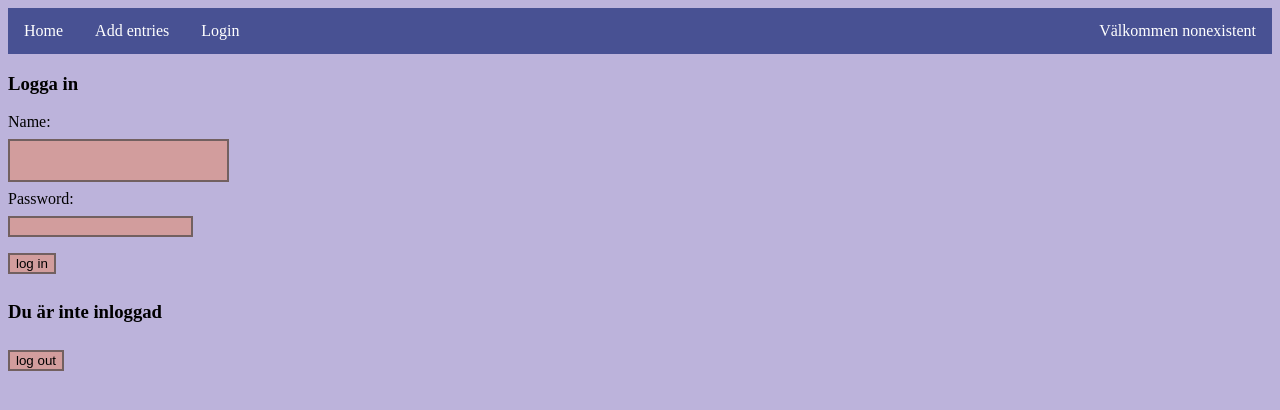
After one commit to ErikLundin98/boared_gamers, a Flask app: page /login in a window 1280 px wide. The commit adds this page. Shown: the top 410 px of the page. Run offline with Flask 3, Linux system fonts and the light colour scheme; parts of the project's set-up code (start-up, migrations or seed data) failed here and were passed over.

Commit message:
Add login auth functionality

```diff
--- a/app/server.py
+++ b/app/server.py
@@ -3,9 +3,16 @@ from flask import (
     render_template,
     request,
 )
+from flask_login.login_manager import LoginManager
+from flask_login import (
+    login_required,
+    login_user,
+    logout_user,
+    current_user,
+)
 from datetime import date
 from pony.flask import Pony
-from pony.orm import select, count, desc
+from pony.orm import select, count
 from app.constants import DATABASE_PATH
 from app.database import (
     db,
@@ -15,6 +22,7 @@ from app.database import (
     SessionResult,
 )
 import base64
+import os
 
 app = Flask(__name__)
 app.config.update(dict(
@@ -23,8 +31,11 @@ app.config.update(dict(
         'provider': 'sqlite',
         'filename': DATABASE_PATH,
         'create_db': True
-    }
+    },
+    SECRET_KEY = os.getenv("PASSWORD"),
 ))
+login_manager = LoginManager(app=app)
+
 db.bind(**app.config["PONY"])
 db.generate_mapping(create_tables=True)
 
@@ -39,6 +50,40 @@ def home():
         title="Board gamers",
         leaderboard=leaderboard,
         upcoming_sessions=upcoming_sessions,
+        user_info=_get_user_info(),
+    )
+
+@login_manager.user_loader
+def load_user(name):
+    return Member.get(name=name)
+
+
+@app.route("/login", methods=["POST", "GET"])
+def login():
+    message = "Du är inte inloggad"
+    if current_user.is_authenticated:
+        message = f"Du är redan inloggad som {current_user.get_id()}"
+
+    if request.method == "POST":
+        password = request.form.get('password')
+        name = request.form.get('name')
+        member = Member.get(name=name)
+        if member and password is not None and password == app.config["SECRET_KEY"]:
+            login_user(member, remember=True)
+            message = "Du är nu inloggad"
+        else:
+            message = "Felaktigt användarnamn/lösenord"
+
+    return render_template(
+        "login.html", message=message, user_info=_get_user_info(),
+    )
+
+@app.route("/logout", methods=["POST"])
+@login_required
+def logout():
+    logout_user()
+    return render_template(
+        "login.html", message="Du är nu utloggad", user_info=_get_user_info(),
     )
 
 @app.route("/input")
@@ -59,9 +104,11 @@ def input_page():
         games=games,
         members=members,
         sessions=sessions,
+        user_info=_get_user_info(),
     )
 
 @app.route("/input/member", methods=["POST"])
+@login_required
 def add_member():
     name = request.form.get('name')
     join_date = request.form.get('join_date')
@@ -74,6 +121,7 @@ def add_member():
     return input_page()
 
 @app.route("/input/game", methods=["POST"])
+@login_required
 def add_game():
     game = request.form.get('game')
     type = request.form.get('type')
@@ -81,6 +129,7 @@ def add_game():
     return input_page()
 
 @app.route("/input/session", methods=["POST"])
+@login_required
 def add_session():
     game = request.form.get('game')
     date = request.form.get('date')
@@ -91,6 +140,7 @@ def add_session():
 
 
 @app.route("/input/session_result", methods=["POST"])
+@login_required
 def add_session_result():
     session = request.form.get('session')
     member = request.form.get('member')
@@ -142,3 +192,7 @@ def _get_upcoming_sessions():
     ]
     print(upcoming_sessions)
     return upcoming_sessions
+
+def _get_user_info():
+    """Get user welcome message"""
+    return current_user.get_id() or "nonexistent"
--- a/app/static/style.css
+++ b/app/static/style.css
@@ -22,11 +22,7 @@ tr:hover {background-color: #726060;}
     background-color: #485193;
 }
 
-.navbar li {
-    float: left;
-}
-
-.navbar li a {
+.navbar li a, .navbar-right {
     display: block;
     color: white;
     text-align: center;
@@ -37,6 +33,13 @@ tr:hover {background-color: #726060;}
 /* Change the link color to #111 (black) on hover */
 .navbar li a:hover {
     background-color: #111;
+}
+
+.navbar-right {
+    float: right;
+}
+.navbar-left {
+    float: left;
 }
 
 input, select {
--- a/app/templates/base.html
+++ b/app/templates/base.html
@@ -11,8 +11,10 @@
 <body>
     <nav class="navbar">
         <ul class="nav-links">
-            <li><a href="/">Home</a></li>
-            <li><a href="/input">Add entries</a></li>
+            <li class="navbar-left"><a href="/">Home</a></li>
+            <li class="navbar-left"><a href="/input">Add entries</a></li>
+            <li class="navbar-left"><a href="/login">Login</a></li>
+            <li class="navbar-right">Välkommen {{user_info}}</li>
         </ul>
     </nav>
     {% block main_content %}
--- /dev/null
+++ b/app/templates/login.html
@@ -0,0 +1,22 @@
+{# templates/login.html #}
+
+{% extends "base.html" %}
+
+{% block main_content %}
+<h3>Logga in</h3>
+
+<form action="/login" enctype="multipart/form-data" method="post">
+    <label for="name">Name:</label><br>
+    <input type="text" id="name" name="name"><br>
+    <label for="password">Password:</label><br>
+    <input type="password" id="password" name="password"><br>
+    <input type="submit" value="log in">
+</form>
+
+<h3>{{message}}</h3>
+
+<form action="/logout"method="post">
+    <input type="submit" value="log out">
+</form>
+
+{% endblock main_content %}
--- a/requirements.txt
+++ b/requirements.txt
@@ -1,2 +1,4 @@
 Flask
 pony
+flask-login
+python-dotenv
```
Also changed, not shown: app/database.py (+11 -0 lines), .github/workflows/deployment.yml.
